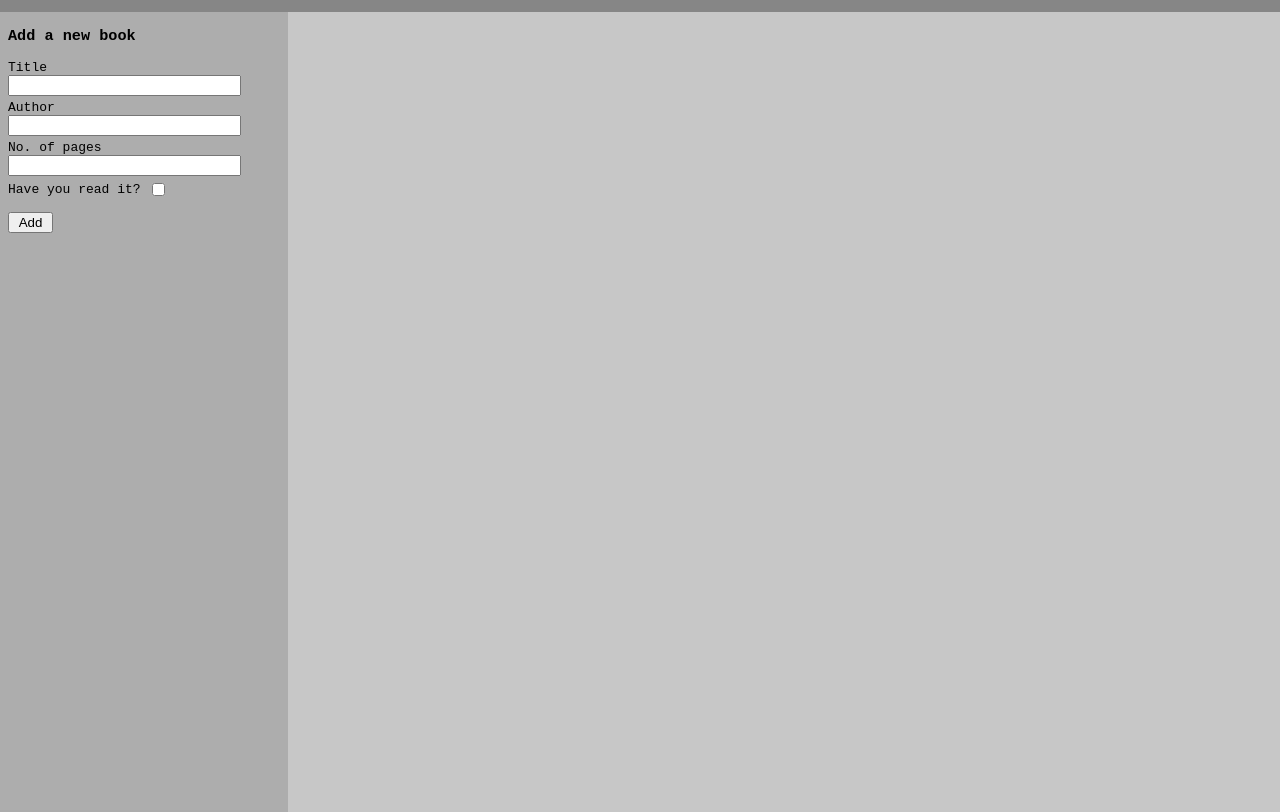
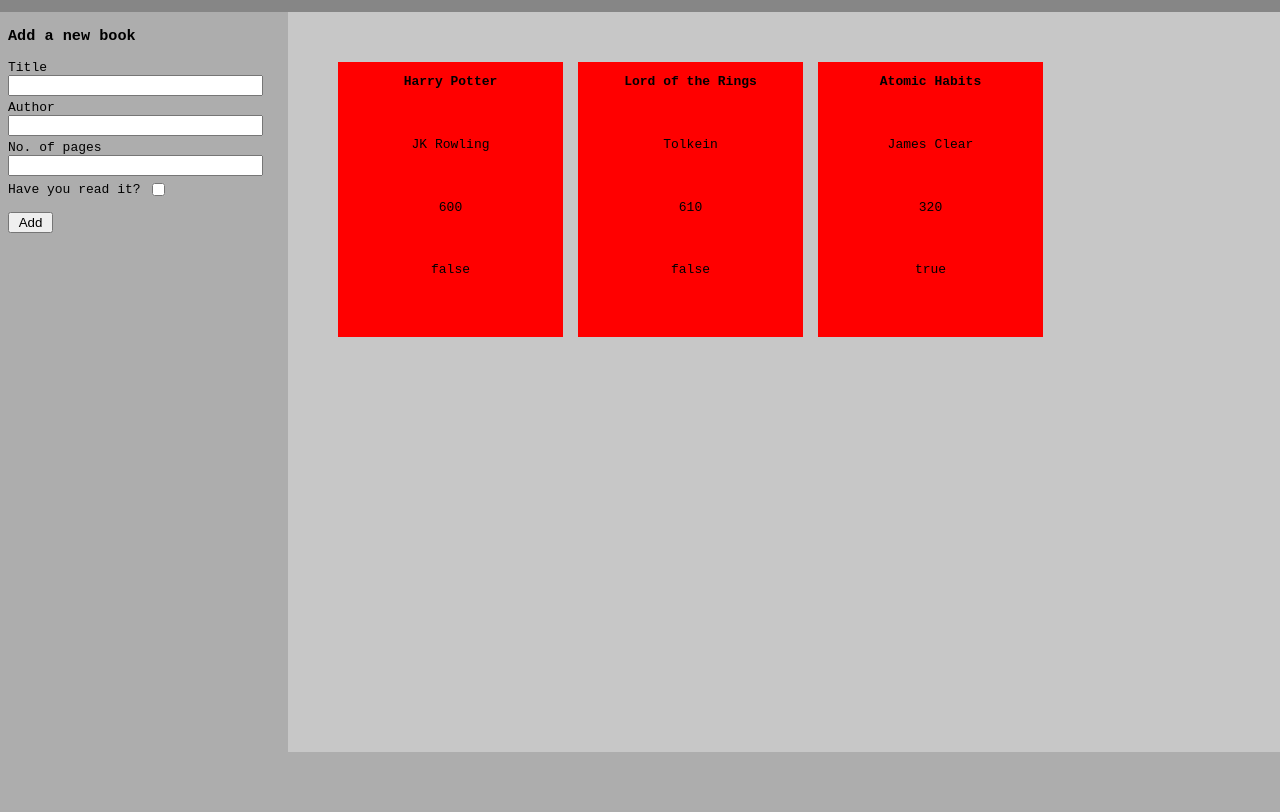
Before and after one commit to dexicus/library, a plain HTML site: page index.html in a window 1280 px wide. Shown: the part 48-860 px from the top of the page. After the commit the page ends 800 px from the top, so only its background shows below. Drawn offline with Linux system fonts and the light colour scheme.

Commit message:
Sunday upload

```diff
--- a/index.html
+++ b/index.html
@@ -28,7 +28,7 @@
             </button>
 
         </div>
-        <div class="main" id="main">
+        <div class="main" id="books">
 
         </div>
     </div>
--- a/script.js
+++ b/script.js
@@ -39,28 +39,39 @@
     else (
         myLibrary.push(new Book(title, author, pages, isRead))
         );
+    displayLibrary(myLibrary);
 };
 
+
 function displayLibrary(myLibrary) {
+    deleteLibrary();
     myLibrary.forEach(function (book) {
-        const card = document.createElement('div');
-        document.getElementById('main').appendChild(card);
-        card.classList.add('book-card')
-        createCard(book)
+        const bookInfo = Object.values(book)
+        createCard(bookInfo)
     });
 };
 
 
-function createCard(book) {
-    for (property in book) {
-        const info = document.createElement('span');
-        const card = document.querySelector('.book-card')
+function createCard(bookInfo) {
+    const card = document.createElement('div');
+    document.getElementById('books').appendChild(card);
+    card.classList.add('book-card')
+    for (i=0; i < bookInfo.length; i++) {
+        const info = document.createElement('div');
         card.append(info);
-        console.log(book.title)
+        info.classList.add('book-info')
+        info.textContent = bookInfo[i];
     }
 };
 
+function deleteLibrary() {
+    const books = document.getElementById('books');
+    while (books.firstChild) {
+        books.removeChild(books.firstChild);
+      }
+}
 
 
+displayLibrary(myLibrary);
 
 document.getElementById('addBook').addEventListener('click', addBookToLibrary);
--- a/styles.css
+++ b/styles.css
@@ -1,6 +1,12 @@
 html {
     font-family: monospace;
     background-color: #adadad;
+    box-sizing: border-box;
+
+}
+
+*, *:before, *:after {
+box-sizing: inherit;
 }
 
 html,
@@ -28,12 +34,12 @@
 
 .container {
     display: flex;
-    height: 100%;
+    min-height: calc(100vh - 60px);
 }
 
 .sidebar {
-    padding-right: 30px;
-    width: 250px;
+    padding-right: 15px;
+    width: 280px;
     display: flex;
     flex-direction: column;
 }
@@ -43,7 +49,7 @@
 }
 
 input {
-    width: 225px;
+    width: 255px;
     margin-bottom: 4px;
 }
 
@@ -63,11 +69,28 @@
     flex: 1;
     background-color: #c7c7c7;
     display: flex;
-    gap: 15px;
+    flex-wrap:wrap;
+    column-gap: 15px;
+    row-gap: 30px;
+    align-content: flex-start;
 }
 
 .book-card {
-    width: 100px;
-    height: 100px;
+    width: 225px;
+    height: 275px;
     background-color: red;
+    padding: 12px;
+    display: flex;
+    flex-direction: column;
+    align-items: center;
+    justify-content: center;
 }
+
+.book-info {
+    flex: 1;
+}
+
+.book-info:first-child {
+    font-weight: bold;
+
+}
```
